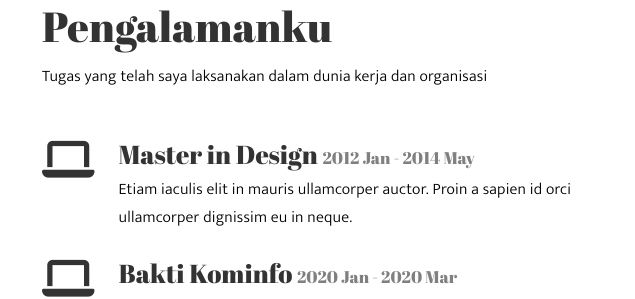
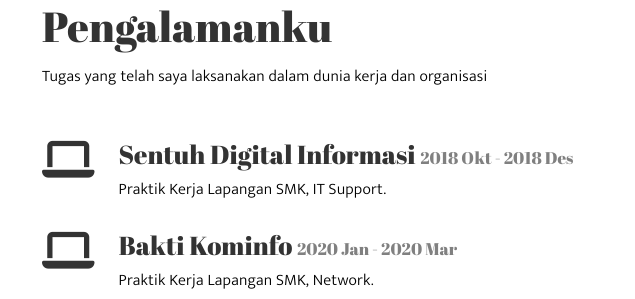
Before and after one commit to krisious/My-Portfolio-01, a plain HTML site: page aboutme.html in a window 1280 px wide. Shown: the part 839-1138 px from the top of the page, 0-635 px from the left. Drawn offline with Linux system fonts and the light colour scheme.

Commit message:
fixed 19.12

```diff
--- a/Assets/css/style.css
+++ b/Assets/css/style.css
@@ -1,9 +1,3 @@
-*,
-*::before,
-*::after {
-  box-sizing: border-box;
-}
-
 body {
   background: #ffffff;
   font-family: "Mukta", sans-serif;
@@ -182,6 +176,7 @@ a {
   transition: 0.5s;
   text-decoration: none !important;
 }
+
 a:hover,
 a:active,
 a:focus {
--- a/aboutme.html
+++ b/aboutme.html
@@ -120,11 +120,10 @@
                 </div>
                 <div class="media-body">
                   <h3 class="media-heading">
-                    Master in Design <small>2012 Jan - 2014 May</small>
+                    Sentuh Digital Informasi <small>2018 Okt - 2018 Des</small>
                   </h3>
                   <p class="color-white">
-                    Etiam iaculis elit in mauris ullamcorper auctor. Proin a
-                    sapien id orci ullamcorper dignissim eu in neque.
+                    Praktik Kerja Lapangan SMK, IT Support.
                   </p>
                 </div>
               </div>
```
Also changed, not shown: index.html (+2 -2 lines).
